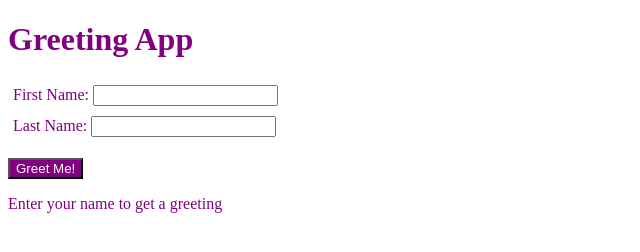
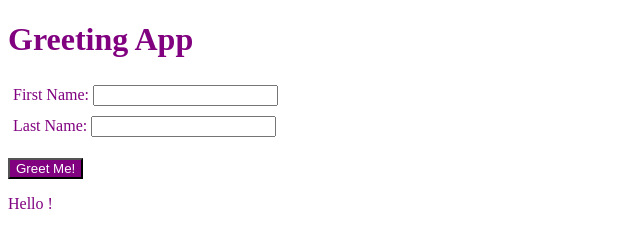
Before and after one commit to kpowergrl/bootcamp-prep-day-4, a plain HTML site: page index.html in a window 1280 px wide. Both pictures are taken after a click on the button "Greet Me!". Shown: the whole page, without its empty margins (0-640 px from the left). Drawn offline with Linux system fonts and the light colour scheme.

Commit message:
double check

```diff
--- a/index.html
+++ b/index.html
@@ -29,7 +29,7 @@
 
 
 
-    <P>Enter your name to  get a greeting</P>
+    <p id="greeter">Enter your name to  get a greeting</P>
     <script src="main.js"></script>
 
 
--- a/main.js
+++ b/main.js
@@ -14,11 +14,13 @@ function greet() {
 
 
     //make greeting
-    var greeting = 'Hello ' + firstName + ' ' + lastName + '!'
+    var greeting = 'Hello ' + firstName + ' ' + lastName + '!';
     console.log(greeting);
 
 
     //display greeting
+    var greeter = document.getElementById('greeter');
+    greeter.textContent = greeting;
 
 
     // remove prompt
```
